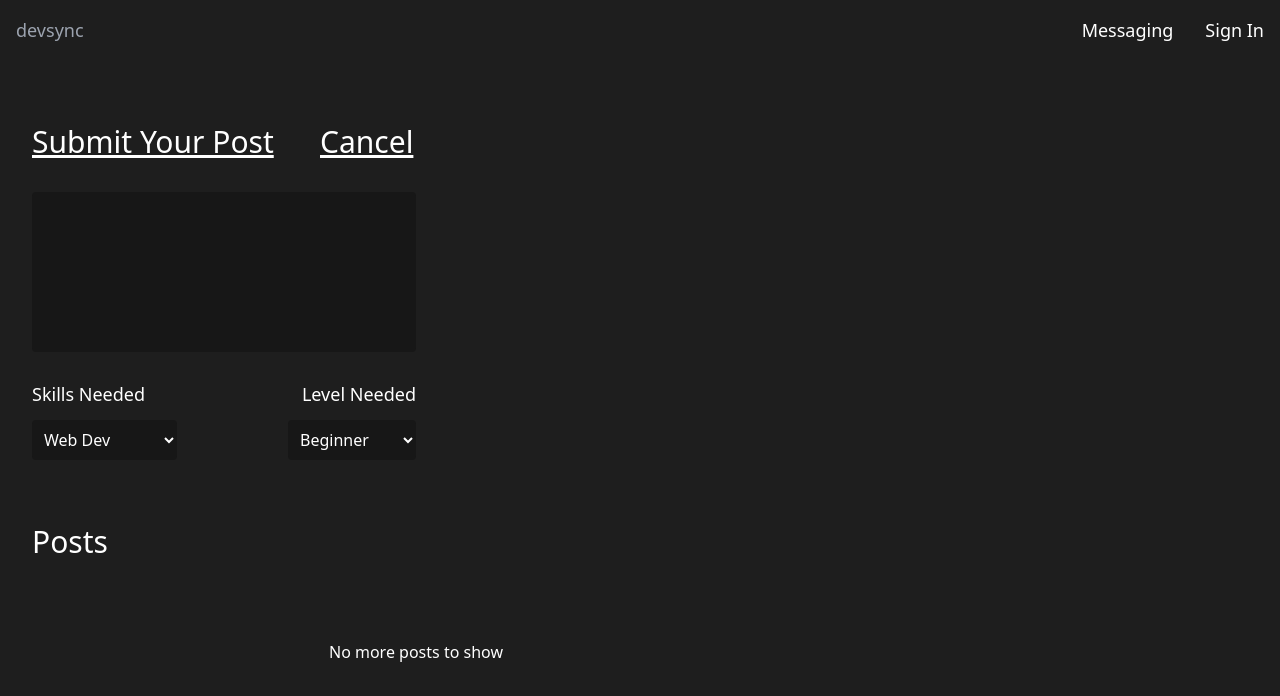
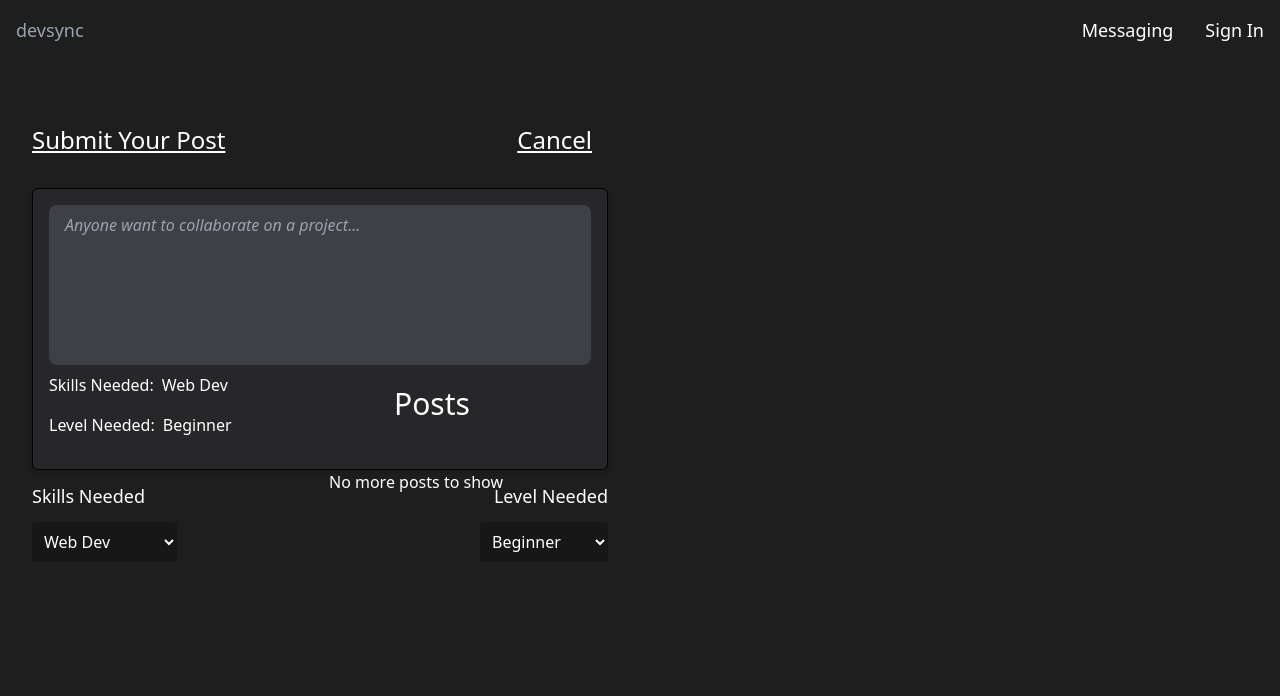
Before and after one commit to OmarAz01/devsync, a React (Vite) app in the folder devsync-frontend/: page /feed in a window 1280 px wide. Both pictures are taken after a click on the element "Start a post". Shown: the top 696 px of the page. Built offline with nearby package versions, Linux system fonts and the light colour scheme; no server answers.

Commit message:
Animations and Posting Feature
Added animations to the feed and included the ability to add skills and levels to post

```diff
--- a/devsync-frontend/src/components/SubmitPost.jsx
+++ b/devsync-frontend/src/components/SubmitPost.jsx
@@ -1,110 +1,182 @@
 import React, { useState, useEffect } from 'react';
 import axios from 'axios';
-import { ToastContainer, toast } from 'react-toastify';
-import 'react-toastify/dist/ReactToastify.css';
 
-const SubmitPost = () => {
+const SubmitPost = ({ setShow, createAlert }) => {
   const user = JSON.parse(localStorage.getItem('user'));
   const BASE_URL = 'http://localhost:8080';
   const [post, setPost] = useState({
     content: '',
-    levelNeeded: 'Beginner',
-    skillNeeded: 'Web Dev',
+    levelNeeded: ['Beginner'],
+    skillNeeded: ['Web Dev'],
     title: '',
     userId: '',
     dateCreated: ''
   });
 
-  const success = () =>
-    toast.success('Post Created', {
-      position: 'top-center',
-      autoClose: 5000,
-      hideProgressBar: false,
-      closeOnClick: true,
-      pauseOnHover: true,
-      draggable: true,
-      progress: undefined,
-      theme: 'dark'
-    });
-
-  const error = () =>
-    toast.error('An Error Has Occurred', {
-      position: 'top-center',
-      autoClose: 5000,
-      hideProgressBar: false,
-      closeOnClick: true,
-      pauseOnHover: true,
-      draggable: true,
-      progress: undefined,
-      theme: 'dark'
-    });
-
-  const signInError = () =>
-    toast.error('Please Sign in', {
-      position: 'top-center',
-      autoClose: 5000,
-      hideProgressBar: false,
-      closeOnClick: true,
-      pauseOnHover: true,
-      draggable: true,
-      progress: undefined,
-      theme: 'dark'
-    });
-
   const handlePost = () => {
     if (user) {
-      const currentDate = new Date();
-      const formattedDate = currentDate.toISOString();
-
-      const updatedPost = { ...post, userId: user.userId, dateCreated: formattedDate };
+      const currentFormattedDate = new Date(
+        new Date().toLocaleString('en-US', {
+          timeZone: 'America/New_York'
+        })
+      ).toISOString();
+      const updatedPost = {
+        ...post,
+        levelNeeded: post.levelNeeded.join(' '),
+        skillNeeded: post.skillNeeded.join(' '),
+        userId: user.userId,
+        dateCreated: currentFormattedDate
+      };
 
       axios
         .post(`${BASE_URL}/api/posts/create`, updatedPost)
-        .then((response) => {
-          success();
+        .then(response => {
+          window.location.reload();
         })
-        .catch((error) => {
-          error();
+        .catch(error => {
           console.log(error);
+          createAlert('Error creating post', 'error');
         });
     } else {
-      signInError();
+      createAlert('Please login to create a post', 'error');
     }
   };
 
-  console.log(post);
-
   return (
     <>
+      <div className="flex flex-row justify-between md:mx-8 mx-4 max-w-xl">
         <h4
           onClick={() => {
-          setPost({ ...post, userId: user.id, dateCreated: new Date() });
+            setPost({
+              ...post,
+              userId: user.id,
+              dateCreated: new Date()
+            });
             handlePost();
           }}
-        className="hover:text-gray-400 md:text-3xl text-2xl w-96 py-8 md:px-8 px-4 underline hover:cursor-pointer"
-      >
+          className="hover:text-gray-400 md:text-2xl text-xl w-80 py-8 underline hover:cursor-pointer">
           Submit Your Post
         </h4>
-      <form onSubmit={(e) => e.preventDefault()} className="flex flex-col">
+        <h4
+          onClick={() => setShow(false)}
+          className="hover:text-gray-400 md:text-2xl h-auto text-xl py-8 underline pr-4 text-right hover:cursor-pointer">
+          Cancel
+        </h4>
+      </div>
+
+      <form // Submit Post Form
+        onSubmit={e => e.preventDefault()}
+        className="flex flex-col">
+        <div className="flex flex-col p-4 max-w-xl w-11/12 bg-zinc-800 md:mx-8 mx-4 rounded-md border border-black shadow-md">
           <textarea
             maxLength={250}
             value={post.content}
-          onChange={(e) => setPost({ ...post, content: e.target.value })}
+            placeholder="Anyone want to collaborate on a project..."
+            onChange={e =>
+              setPost({ ...post, content: e.target.value })
+            }
             required
-          className="flex md:ml-8 ml-4 md:mb-4 md:w-96 w-72 h-40 p-2 resize-none bg-neutral-900 text-m leading-tight focus:outline-none focus:shadow-outline rounded"
+            className="placeholder:italic placeholder:text-sm placeholder:md:text-base flex mb-2 w-full h-40 px-4 py-2 resize-none bg-zinc-700 text-sm md:text-base leading-tight focus:outline-none focus:shadow-outline rounded-lg"
           />
-        <div className="flex flex-row justify-between mb-4 ml-4 md:ml-8 md:w-96 w-72">
+          <div className="flex flex-row mb-4 text-left flex-wrap">
+            <h4 className="md:text-base text-sm w-fit pr-2">
+              Skills Needed:
+            </h4>
+            <div className="flex flex-row flex-wrap">
+              {post.skillNeeded.map(
+                (
+                  skill,
+                  index // Display skills needed
+                ) => (
+                  <h4
+                    onClick={() => {
+                      // Remove skill from list
+                      if (post.skillNeeded.length !== 1) {
+                        setPost(prevPost => ({
+                          ...prevPost,
+                          skillNeeded: prevPost.skillNeeded.filter(
+                            s => s !== skill
+                          )
+                        }));
+                      }
+                    }}
+                    key={index}
+                    className="md:text-base text-sm w-fit hover:text-red-500 hover:font-bold hover:cursor-pointer">
+                    {index === post.skillNeeded.length - 1
+                      ? skill
+                      : skill + ','}
+                    &nbsp;
+                  </h4>
+                )
+              )}
+            </div>
+          </div>
+          <div className="flex flex-row mb-4 text-left flex-wrap">
+            <h4 className="md:text-base text-sm w-fit pr-2">
+              Level Needed:
+            </h4>
+            <div className="flex flex-row flex-wrap">
+              {post.levelNeeded.map(
+                (
+                  level,
+                  index // Display levels needed
+                ) => (
+                  <h4
+                    onClick={() => {
+                      if (post.levelNeeded.length !== 1) {
+                        // Remove level from list
+                        setPost(prevPost => ({
+                          ...prevPost,
+                          levelNeeded: prevPost.levelNeeded.filter(
+                            string => string !== level
+                          )
+                        }));
+                      }
+                    }}
+                    key={index}
+                    className="md:text-base text-sm w-fit hover:text-red-500 hover:font-bold hover:cursor-pointer">
+                    {index === post.levelNeeded.length - 1
+                      ? level
+                      : level + ','}
+                    &nbsp;
+                  </h4>
+                )
+              )}
+            </div>
+          </div>
+        </div>
+
+        <div className="flex flex-row justify-between mb-4 mx-4 md:mx-8 max-w-xl w-11/12">
           <div className="flex flex-col">
-            <label htmlFor="skills-needed" className="md:text-lg py-3 pr-8">
+            <label // Select Skills Needed
+              htmlFor="skills-needed"
+              className="md:text-lg py-3 pr-8">
               Skills Needed
             </label>
             <select
               required
               id="skills"
-              value={post.skillNeeded}
-              onChange={(e) => setPost({ ...post, skillNeeded: e.target.value })}
-              className="mb-4 w-34 h-10 p-2 bg-neutral-900 text-m leading-tight focus:outline-none hover:cursor-pointer focus:shadow-outline rounded ease"
-            >
+              value={post.skillNeeded.at(-1)}
+              onChange={e => {
+                if (post.skillNeeded.includes(e.target.value)) {
+                  // Remove skill from list if already selected
+                  setPost(prevPost => ({
+                    ...prevPost,
+                    skillNeeded: prevPost.skillNeeded.filter(
+                      string => string !== e.target.value
+                    )
+                  }));
+                } else {
+                  setPost(prevPost => ({
+                    ...prevPost,
+                    skillNeeded: [
+                      ...prevPost.skillNeeded,
+                      e.target.value
+                    ]
+                  }));
+                }
+              }}
+              className="mb-4 w-34 h-10 p-2 bg-neutral-900 text-m leading-tight focus:outline-none hover:cursor-pointer focus:shadow-outline rounded ease">
               <option value="Web Dev">Web Dev</option>
               <option value="Mobile Dev">Mobile Dev</option>
               <option value="Data Science">Data Science</option>
@@ -114,16 +186,35 @@ const SubmitPost = () => {
             </select>
           </div>
           <div className="flex flex-col items-end">
-            <label htmlFor="level-needed" className="md:text-lg py-3 pl-8">
+            <label // Select Level Needed
+              htmlFor="level-needed"
+              className="md:text-lg py-3 pl-8">
               Level Needed
             </label>
             <select
               required
               id="level"
-              value={post.levelNeeded}
-              onChange={(e) => setPost({ ...post, levelNeeded: e.target.value })}
-              className="absolutemx-8 hover:cursor-pointer mb-4 w-32 h-10 p-2 bg-neutral-900 text-m leading-tight focus:outline-none focus:shadow-outline rounded ease"
-            >
+              value={post.levelNeeded.at(-1)}
+              onChange={e => {
+                if (post.levelNeeded.includes(e.target.value)) {
+                  setPost(prevPost => ({
+                    // Remove level from list if already selected
+                    ...prevPost,
+                    levelNeeded: prevPost.levelNeeded.filter(
+                      string => string !== e.target.value
+                    )
+                  }));
+                } else {
+                  setPost(prevPost => ({
+                    ...prevPost,
+                    levelNeeded: [
+                      ...prevPost.levelNeeded,
+                      e.target.value
+                    ]
+                  }));
+                }
+              }}
+              className="absolutemx-8 hover:cursor-pointer mb-4 w-32 h-10 p-2 bg-neutral-900 text-m leading-tight focus:outline-none focus:shadow-outline rounded ease">
               <option value="Beginner">Beginner</option>
               <option value="Intermediate">Intermediate</option>
               <option value="Advanced">Advanced</option>
@@ -131,18 +222,6 @@ const SubmitPost = () => {
           </div>
         </div>
       </form>
-      <ToastContainer
-        position="top-center"
-        autoClose={5000}
-        hideProgressBar={true}
-        newestOnTop={false}
-        closeOnClick
-        rtl={false}
-        pauseOnFocusLoss
-        draggable
-        pauseOnHover
-        theme="dark"
-      />
     </>
   );
 };
--- a/devsync-frontend/src/pages/Feed.jsx
+++ b/devsync-frontend/src/pages/Feed.jsx
@@ -1,39 +1,73 @@
-import axios from 'axios'
-import React, { useEffect, useState } from 'react'
-import GetPosts from '../components/GetPosts'
-import SubmitPost from '../components/SubmitPost'
+import React, { useEffect, useState } from 'react';
+import GetPosts from '../components/GetPosts';
+import SubmitPost from '../components/SubmitPost';
+import { ToastContainer, toast } from 'react-toastify';
+import 'react-toastify/dist/ReactToastify.css';
 
 const Feed = () => {
-    const user = JSON.parse(localStorage.getItem('user'))
-    const BASE_URL = 'http://localhost:8080'
-    const [show, setShow] = useState(false)
+  const user = JSON.parse(localStorage.getItem('user'));
+  const BASE_URL = 'http://localhost:8080';
+  const [show, setShow] = useState(false);
+
+  const createAlert = (title, variant) => {
+    if (variant === 'success') {
+      return toast.success(title);
+    } else {
+      return toast.error(title);
+    }
+  };
 
   return (
     <>
-        <div className="flex flex-col justify-center items-center">
-            <div className="flex flex-col w-full text-center justify-center max-w-screen-xl">
-                    <div className='flex flex-col max-w-screen-lg py-8 text-left'>
-                        {show ?
-                        <>
-                        <div className='absolute md:ml-72 ml-52'>
-                            <h4 onClick={() => setShow(!show)} className='hover:text-gray-400 md:text-3xl
-                            h-auto text-2xl py-8 md:px-8 px-4 underline hover:cursor-pointer'>Cancel</h4>
-                        </div>
-                        <SubmitPost />
-                        </>
-                        :
-                        <h4 onClick={() => setShow(!show)} className='hover:text-gray-400 md:text-3xl text-2xl
-                         py-8 md:px-8 px-4 underline hover:cursor-pointer w-56'>Start a post</h4>}
-                         <h4 className='text-3xl md:pl-8 pl-4 py-8'>Posts</h4>
-                    </div>
-                    <div className='flex flex-col max-w-screen-md pb-8 text-left items-center mx-4 md:mx-8'>
-                        <GetPosts />
-                    </div>
+      <div className="flex flex-col justify-center items-center">
+        <div className="flex flex-col w-full text-center justify-center max-w-screen-xl">
+          <div className="flex flex-col max-w-screen-lg py-8 text-left">
+            <div
+              className={`${
+                show
+                  ? 'absolute w-full max-w-full transition-all opacity-100 translate-y-0 duration-500 delay-200 ease-in-out'
+                  : '-translate-y-96 pointer-events-none opacity-0 transition-all duration-500 ease-in-out h-0 delay-200 overflow-visible'
+              }`}>
+              <SubmitPost
+                setShow={setShow}
+                createAlert={createAlert}
+              />
             </div>
+            <h4
+              onClick={() => setShow(!show)}
+              className={`${
+                show
+                  ? 'opacity-0 pointer-events-none transition-opacity'
+                  : 'transition-opacity opacity-100 duration-300 delay-500'
+              } hover:text-gray-400 md:text-3xl text-2xl py-8 md:px-8 px-4 underline hover:cursor-pointer w-56`}>
+              Start a post
+            </h4>
+          </div>
+          <div
+            className={`${
+              show
+                ? 'transition-all duration-500 ease-in-out md:translate-y-1/2 translate-y-96'
+                : 'translate-y-0 transition-all duration-500 ease-in-out'
+            } transition-transform translate-y-0 duration-1000 ease-in-out flex flex-col max-w-screen-md pb-8 text-left items-center mx-4 md:mx-8`}>
+            <h4 className="text-3xl md:pl-8 pl-4 py-8 ">Posts</h4>
+            <GetPosts createAlert={createAlert} />
+          </div>
         </div>
+      </div>
+      <ToastContainer
+        position="top-center"
+        autoClose={5000}
+        hideProgressBar={true}
+        newestOnTop={true}
+        closeOnClick
+        rtl={false}
+        pauseOnFocusLoss
+        draggable
+        pauseOnHover
+        theme="dark"
+      />
+    </>
+  );
+};
 
-    </>
-  )
-}
-
-export default Feed
+export default Feed;
```
Also changed, not shown: devsync-frontend/src/components/GetPosts.jsx (+101 -42 lines), devsync-frontend/src/main.jsx (+5 -5 lines). Lines whose indentation alone changed are shown as unchanged.
